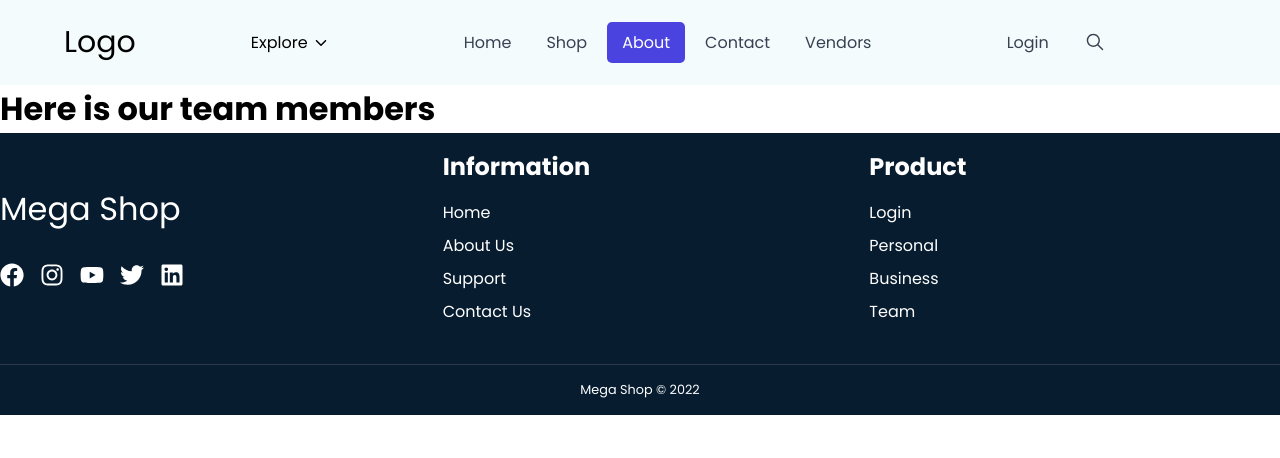
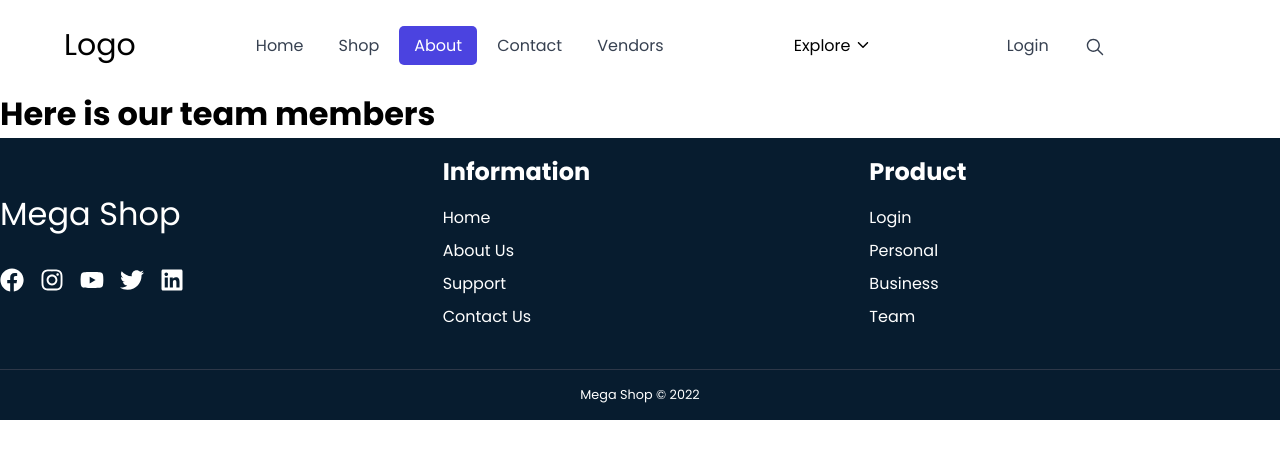
Before and after one commit to shuvo794/mega-shop-clientsite, a React (Create React App) app: page /about in a window 1280 px wide. Shown: the top 458 px of the page. Built offline with nearby package versions, Linux system fonts and the light colour scheme.

Commit message:
Revert "Dev/shihab"

```diff
--- a/src/App.js
+++ b/src/App.js
@@ -3,7 +3,6 @@ import Home from "./Pages/Home/Home/Home";
 import Contact from "./Pages/Home/Contact/Contact";
 import About from "./Pages/Home/About/About";
 import Footer from "../src/Shared/Footer/Footer";
-import Shop from "./Pages/Shop/Shop";
 
 function App() {
   return (
@@ -12,7 +11,6 @@ function App() {
         <Route path="/" element={<Home />} />
         <Route path="/home" element={<Home />} />
         <Route path="/about" element={<About />} />
-        <Route path="/shop" element={<Shop />} />
         <Route path="/contact" element={<Contact />} />
       </Routes>
       <Footer />
--- a/src/Pages/Shop/Shop.js
+++ b/src/Pages/Shop/Shop.js
@@ -1,13 +1,11 @@
-import React from "react";
-import Navbar from "../../Shared/Navbar/Navbar";
+import React from 'react';
 
 const Shop = () => {
-  return (
-    <>
-      <Navbar />
-      <h1>this is teh shop component</h1>
-    </>
-  );
+    return (
+        <div>
+
+        </div>
+    );
 };
 
 export default Shop;
--- a/src/Shared/Navbar/Navbar.js
+++ b/src/Shared/Navbar/Navbar.js
@@ -9,39 +9,27 @@ import {
   Explore,
   Login,
   IconLink,
-  MenuToggle,
 } from "../../styles/Navbar.styles";
 import { IoIosArrowDown, IoIosSearch } from "react-icons/io";
 import { ExploreNavLink } from "../../styles/Navbar.styles";
 import { ExploreNavLinks } from "../../styles/Navbar.styles";
-import { useLocation } from "react-router-dom";
 
 const Navbar = () => {
   const [isExploreOpen, setIsExploreOpen] = useState(false);
-  const [toggleOpen, setToggleOpen] = useState(false);
-  const location = useLocation();
   return (
-    <div style={{ backgroundColor: "#f4fbfd", padding: "20px 0" }}>
     <Container>
-        <NavbarContainer
-          className={`${toggleOpen ? "active" : ""}`}
-          homeHeight={`${
-            (location.pathname === "/home") | (location.pathname === "/")
-              ? "0px"
-              : "45px"
-          }`}
-        >
-          <MenuToggle
-            onClick={() => setToggleOpen(!toggleOpen)}
-            className={`${toggleOpen ? "active" : ""}`}
-          />
+      <NavbarContainer>
         <Logo>Logo</Logo>
         <NavBarLinksContainer>
+          <NavLinks>
+            <NavBarLink to="/home">Home</NavBarLink>
+            <NavBarLink to="/shop">Shop</NavBarLink>
+            <NavBarLink to="/about">About</NavBarLink>
+            <NavBarLink to="/contact">Contact</NavBarLink>
+            <NavBarLink to="/vendors">Vendors</NavBarLink>
+          </NavLinks>
           <Explore>
-              <div
-                className={`${isExploreOpen ? "active" : ""}`}
-                onClick={() => setIsExploreOpen(!isExploreOpen)}
-              >
+            <div onClick={() => setIsExploreOpen(!isExploreOpen)}>
               <p>Explore </p>
               <IoIosArrowDown />
             </div>
@@ -53,22 +41,6 @@ const Navbar = () => {
               <ExploreNavLink to="/home">Unit Testing</ExploreNavLink>
             </ExploreNavLinks>
           </Explore>
-            <NavLinks>
-              <NavBarLink
-                to="/home"
-                display={`${
-                  (location.pathname === "/home") |
-                    (location.pathname === "/") && "none"
-                }`}
-              >
-                Home
-              </NavBarLink>
-              <NavBarLink to="/shop">Shop</NavBarLink>
-              <NavBarLink to="/about">About</NavBarLink>
-              <NavBarLink to="/contact">Contact</NavBarLink>
-              <NavBarLink to="/vendors">Vendors</NavBarLink>
-            </NavLinks>
-
           <Login>
             <NavBarLink to="/login">Login</NavBarLink>
             <IconLink to="/search">
@@ -78,7 +50,6 @@ const Navbar = () => {
         </NavBarLinksContainer>
       </NavbarContainer>
     </Container>
-    </div>
   );
 };
 
--- a/src/styles/Navbar.styles.js
+++ b/src/styles/Navbar.styles.js
@@ -2,52 +2,29 @@ import { NavLink } from "react-router-dom";
 import styled from "styled-components";
 
 export const NavbarContainer = styled.div`
-  width: 100%;
-  padding: 20px auto;
-  height: auto;
+  height: 90px;
   display: flex;
   align-items: center;
+  width: 100%;
   position: relative;
-  @media only screen and (max-width: 900px) {
-    flex-direction: column;
-    height: 50px;
-    overflow: hidden;
-    transition: all 0.5s ease;
-    &.active {
-      height: calc(370px + ${(props) => props.homeHeight});
-    }
-  }
 `;
 export const Logo = styled.div`
   font-size: 30px;
   cursor: pointer;
-  align-self: flex-start;
+  padding: auto;
 `;
 export const NavBarLinksContainer = styled.div`
   width: 100%;
   display: flex;
   align-items: center;
   justify-content: space-evenly;
-  @media only screen and (max-width: 900px) {
-    flex-direction: column;
-    height: auto;
-    margin-top: 20px;
-  }
 `;
-export const NavLinks = styled.ul`
-  display: flex;
-  align-items: center;
-  @media only screen and (max-width: 900px) {
-    flex-direction: column;
-    width: 100%;
-  }
-`;
+export const NavLinks = styled.ul``;
 export const NavBarLink = styled(NavLink)`
   padding: 8px 15px;
   border-radius: 5px;
   transition: all 0.3s ease;
   margin-left: 5px;
-  display: ${(props) => props.display};
   &.active {
     background-color: var(--color-primary);
     color: #fff;
@@ -59,55 +36,35 @@ export const NavBarLink = styled(NavLink)`
   &:hover:before {
     width: 100%;
   }
-  @media only screen and (max-width: 900px) {
-    width: 100%;
-    text-align: center;
-    margin-bottom: 10px;
-  }
 `;
 
 export const Explore = styled.div`
-  @media only screen and (max-width: 900px) {
-    width: 100%;
-  }
   div {
     position: relative;
     display: flex;
     align-items: center;
-    justify-content: center;
     padding: 8px 15px;
     border-radius: 8px;
     transition: all 0.3s ease;
     cursor: pointer;
-    &.active {
-      background: var(--color-primary);
-      color: white;
-    }
     &:hover {
       color: white;
       background: var(--color-primary);
     }
     svg {
       margin-left: 5px;
-      transition: all 0.3s ease;
-    }
-    &.active svg {
-      transform: rotate(180deg);
-    }
-    @media only screen and (max-width: 900px) {
-      width: 100%;
-      margin-bottom: 10px;
     }
   }
 `;
 
 export const ExploreNavLinks = styled.ul`
   position: absolute;
-  right: 74%;
-  top: 45px;
+  right: 30%;
+  top: 68px;
   padding: 10px 0;
-  display: grid;
-  z-index: 10;
+  display: flex;
+  flex-direction: column;
+  z-index: 5;
   background-color: var(--color-primary);
   border-radius: 8px;
   transition: all 0.2s ease;
@@ -115,15 +72,8 @@ export const ExploreNavLinks = styled.ul`
   height: 0;
   overflow: hidden;
   &.active {
-    width: 160px;
-    height: 230px;
-  }
-  @media only screen and (max-width: 900px) {
-    top: 110px;
-    right: 43%;
-  }
-  @media only screen and (max-width: 340px) {
-    right: 35%;
+    width: auto;
+    height: auto;
   }
 `;
 export const ExploreNavLink = styled(NavLink)`
@@ -140,9 +90,9 @@ export const Login = styled.div`
   align-items: center;
 `;
 export const IconLink = styled(NavLink)`
-  padding: 7px 10px;
+  padding: 8px 10px;
   border-radius: 8px;
-  margin-top: -5px;
+  height: 100%;
   margin-left: 10px;
   &:hover {
     color: white;
@@ -153,44 +103,3 @@ export const IconLink = styled(NavLink)`
     margin-bottom: -7px;
   }
 `;
-export const MenuToggle = styled.div`
-  width: 90px;
-  height: 90px;
-  position: absolute;
-  top: -20px;
-  right: 0;
-  cursor: pointer;
-  display: flex;
-  justify-content: center;
-  align-items: center;
-  opacity: 0;
-  &::before {
-    position: absolute;
-    content: "" !important;
-    width: 30px;
-    height: 3px;
-    background: #555;
-    transform: translateY(-10px);
-    box-shadow: 0 10px #555;
-    transition: 0.2s;
-  }
-  &::after {
-    position: absolute;
-    content: "" !important;
-    width: 30px;
-    height: 3px;
-    background: #555;
-    transform: translateY(10px);
-    transition: 0.2s;
-  }
-  &.active::before {
-    transform: translateY(0px) rotate(45deg);
-    box-shadow: 0 0 #555;
-  }
-  &.active::after {
-    transform: translateY(0px) rotate(-45deg);
-  }
-  @media only screen and (max-width: 900px) {
-    opacity: 1;
-  }
-`;
```
Lines whose indentation alone changed are shown as unchanged.
